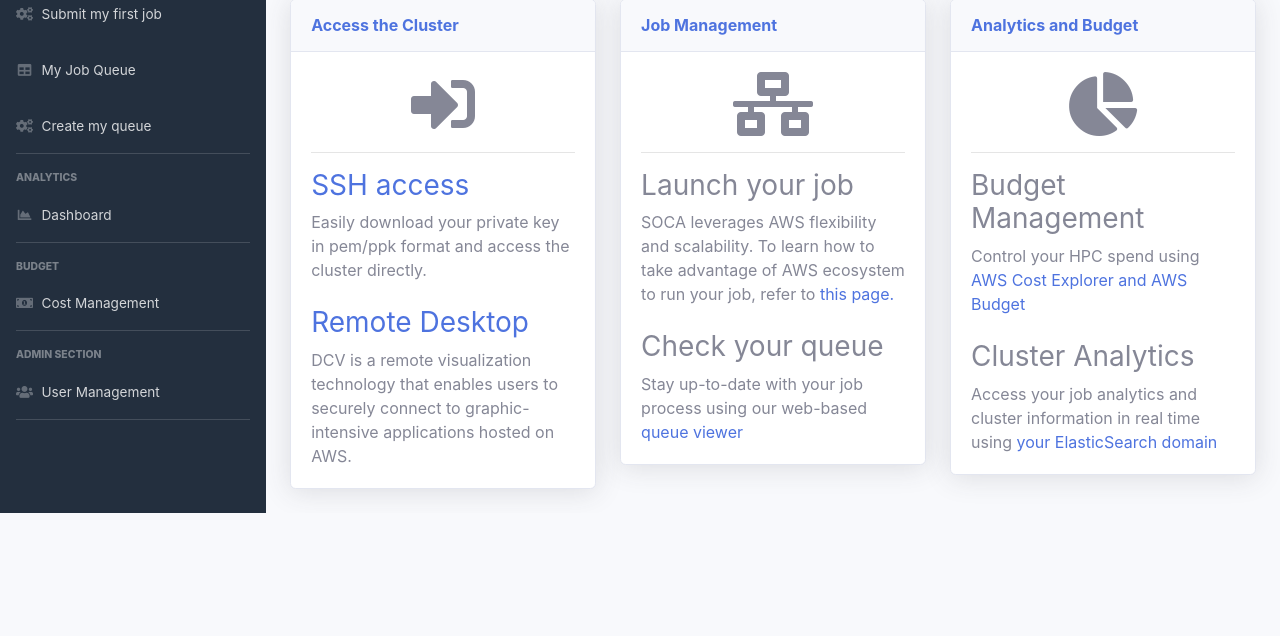
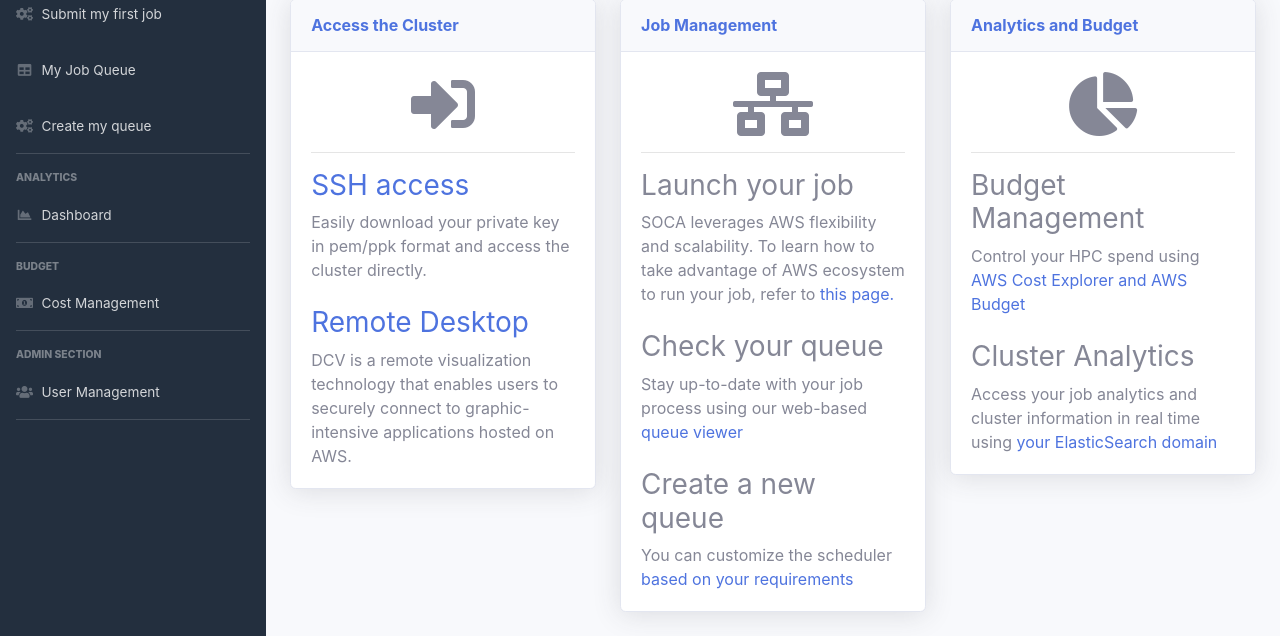
Before and after one commit to sean-smith/scale-out-computing-on-aws, a Flask app: page / in a window 1280 px wide. Shown: the part 375-1011 px from the top of the page. Before the commit the page ends 888 px from the top, so only its background shows below. Run offline with Flask 2, Linux system fonts and the light colour scheme; the visitor is signed in with stand-in values (Sample User, id 1); some libraries are stand-ins or nearby versions; some web fonts are replaced.

Commit message:
Pushing new UI revamp

```diff
--- a/source/soca/cluster_web_ui/app.py
+++ b/source/soca/cluster_web_ui/app.py
@@ -95,12 +95,19 @@ def job_queue():
     jobs = qstat.get_user_queue(username)
     return render_template('qstat.html', username=username, jobs=jobs, view='qstat', sudoers=sudoers)
 
-@app.route('/howto', methods=['GET'])
+@app.route('/howto-job', methods=['GET'])
 @auth.login_required
-def howto():
+def howto_job():
     username = session_info()['username']
     sudoers = session_info()['sudoers']
-    return render_template('howto.html', username=username, sudoers=sudoers)
+    return render_template('howto_job.html', username=username, sudoers=sudoers)
+
+@app.route('/howto-queue', methods=['GET'])
+@auth.login_required
+def howto_queue():
+    username = session_info()['username']
+    sudoers = session_info()['sudoers']
+    return render_template('howto_queue.html', username=username, sudoers=sudoers)
 
 @app.route('/budget', methods=['GET'])
 @auth.login_required
--- a/source/soca/cluster_web_ui/templates/budget.html
+++ b/source/soca/cluster_web_ui/templates/budget.html
@@ -37,6 +37,8 @@
                                   <li>Job Id</li>
 
                                   These are the default tags and you can add your own tags if needed.
+                                   <img height="auto" width="100%" src="{{ url_for('static', filename='img/budget-11.png') }}">
+
                                   <hr>
 
                                   <h4>Step1: Enable Cost Allocation Tags</h4>
--- a/source/soca/cluster_web_ui/templates/index.html
+++ b/source/soca/cluster_web_ui/templates/index.html
@@ -53,10 +53,14 @@
                                   </div>
                                   <hr>
                                   <h3>Launch your job</h3>
-                                  SOCA leverages AWS flexibility and scalability. To learn how to take advantage of AWS ecosystem to run your job, refer to <a href="/howto"> this page.</a>
+                                  SOCA leverages AWS flexibility and scalability. To learn how to take advantage of AWS ecosystem to run your job, refer to <a href="/howto-job"> this page.</a>
                                   <br><br>
                                   <h3>Check your queue</h3>
                                   Stay up-to-date with your job process using our web-based <a href="/qstat">queue viewer</a>
+                                  <br><br>
+                                  <h3>Create a new queue</h3>
+                                  You can customize the scheduler <a href="/howto-queue">based on your requirements</a>
+
                               </div>
                           </div>
                       </div>
--- a/source/soca/cluster_web_ui/templates/qstat.html
+++ b/source/soca/cluster_web_ui/templates/qstat.html
@@ -29,7 +29,7 @@
                               <div class="card-body">
                               {%  if not jobs %}
 
-                                  You don't have any jobs. <a target="_blank" href="https://confluence.amazon.com/display/DTHPC/How+to+Submit+a+Job">Need help to submit your first job?</a>
+                                  You don't have any jobs. <a href="/howto-job">Need help to submit your first job?</a>
 
 
                               {% else %}
```
Also changed, not shown: source/soca/cluster_web_ui/static/img/budget-11.png (added), 1 other file.
